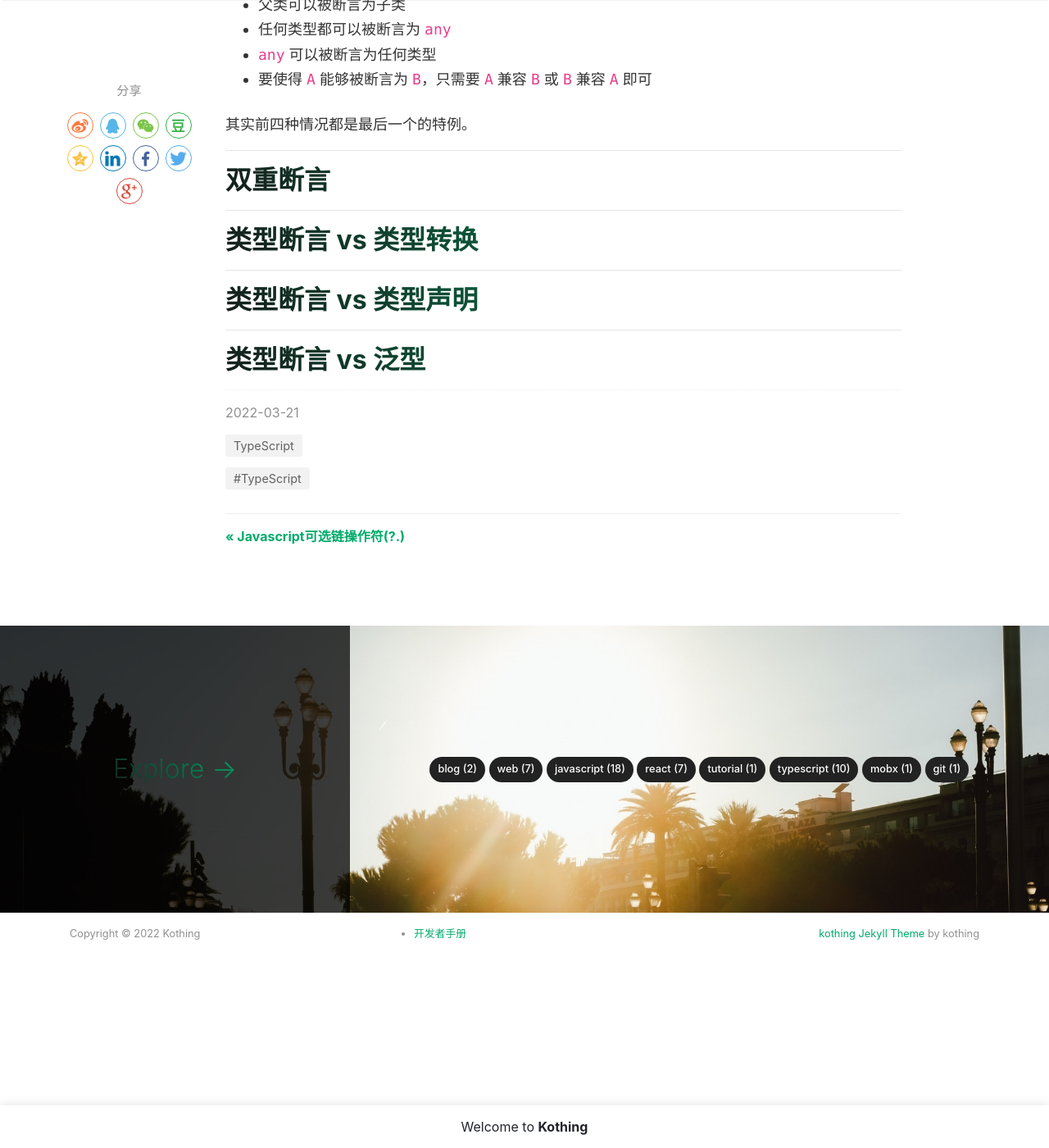
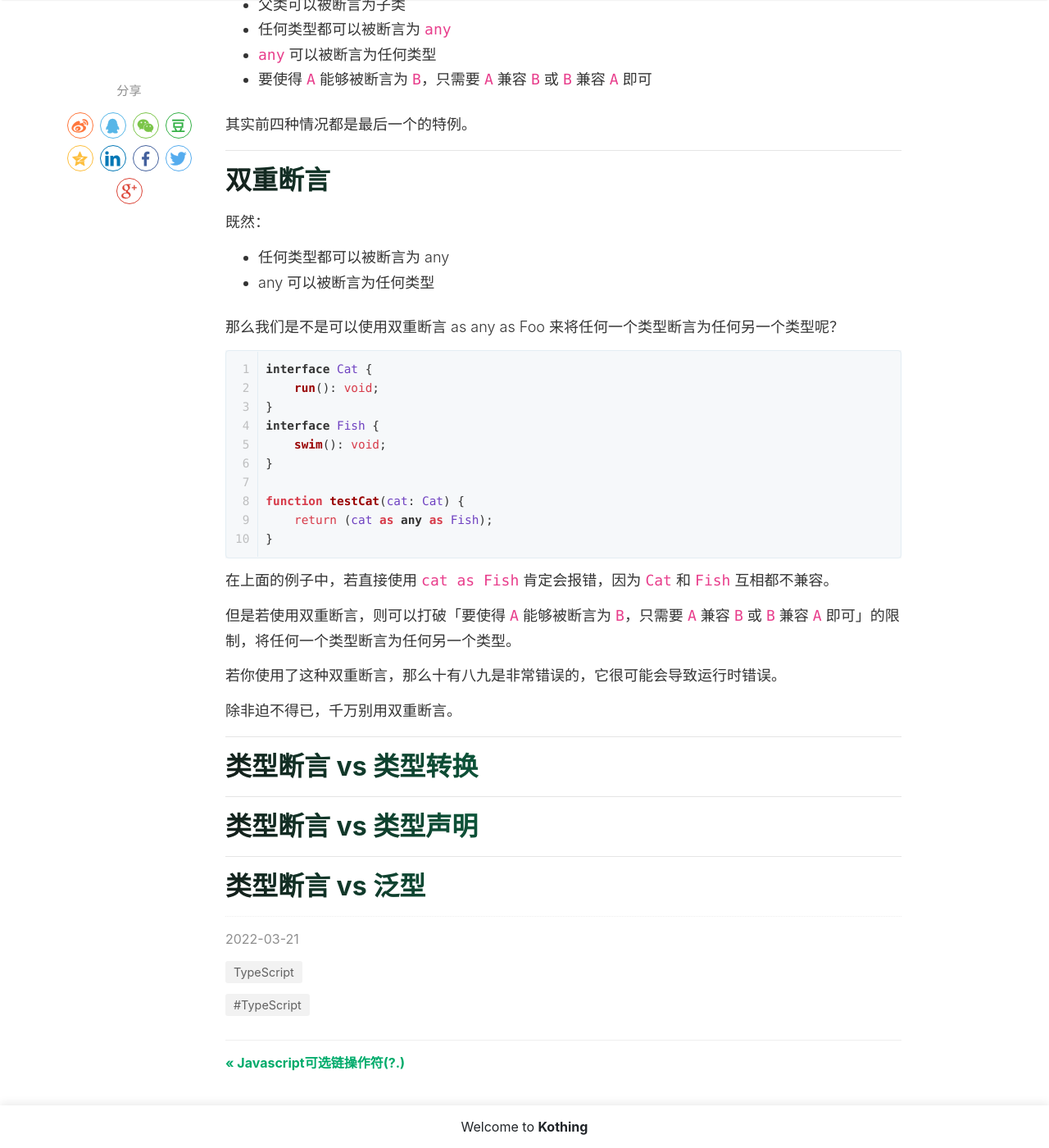
Before and after one commit to kothing/kothing.github.io, a Jekyll site: the page built from _posts/2022-03-21-typescript-type-assertion.md, in a window 1280 px wide and 1400 px high, scrolled down 9561 px. Shown: the whole window at 82% size. Built offline with Jekyll 4.4.1, drawn with Linux system fonts in a browser that asks for light colours; nearby versions of some CDN libraries; comment, search, counter and statistics services are not loaded.

Commit message:
Update 2022-03-21-typescript-type-assertion.md

````diff
--- a/_posts/2022-03-21-typescript-type-assertion.md
+++ b/_posts/2022-03-21-typescript-type-assertion.md
@@ -344,6 +344,31 @@ function testCat(cat: Cat) {
 ---
 
 ## 双重断言
+既然：
+
++ 任何类型都可以被断言为 any
++ any 可以被断言为任何类型
+
+那么我们是不是可以使用双重断言 as any as Foo 来将任何一个类型断言为任何另一个类型呢？
+```ts
+interface Cat {
+    run(): void;
+}
+interface Fish {
+    swim(): void;
+}
+
+function testCat(cat: Cat) {
+    return (cat as any as Fish);
+}
+```
+在上面的例子中，若直接使用 `cat as Fish` 肯定会报错，因为 `Cat` 和 `Fish` 互相都不兼容。
+
+但是若使用双重断言，则可以打破「要使得 `A` 能够被断言为 `B`，只需要 `A` 兼容 `B` 或 `B` 兼容 `A` 即可」的限制，将任何一个类型断言为任何另一个类型。
+
+若你使用了这种双重断言，那么十有八九是非常错误的，它很可能会导致运行时错误。
+
+**除非迫不得已，千万别用双重断言。**
 
 ---
 
````
